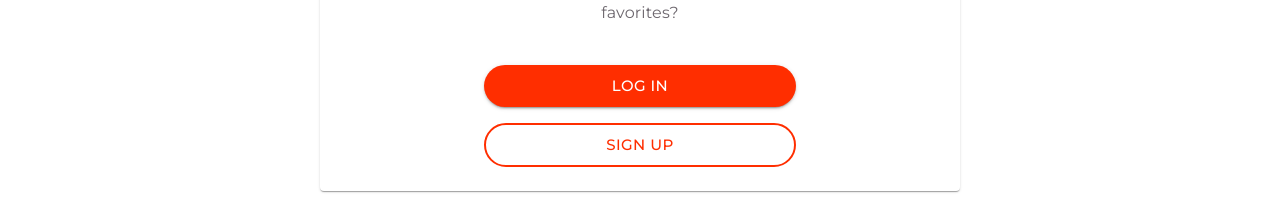
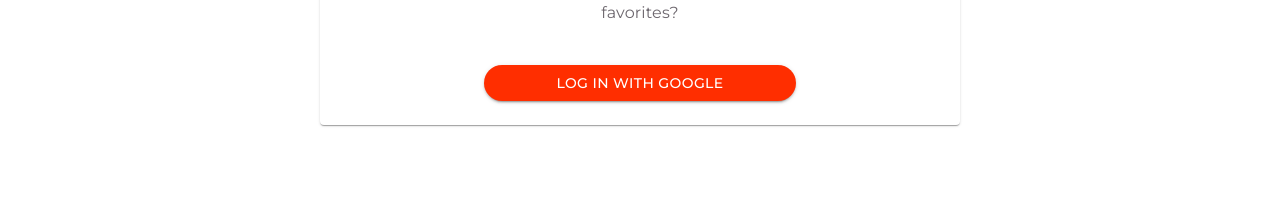
Before and after one commit to BBGard/daily-workouts, a React (Create React App) app: page /auth in a window 1280 px wide. Shown: the part 643-860 px from the top of the page. After the commit the page ends 816 px from the top, so only its background shows below. Built offline with nearby package versions, Linux system fonts and the light colour scheme; no server answers; the database is empty.

Commit message:
Removed unsused signup button

```diff
--- a/src/Pages/SignIn.jsx
+++ b/src/Pages/SignIn.jsx
@@ -115,7 +115,6 @@
             }}
           >
             <Button
-              size="large"
               variant="contained"
               sx={{
                 width: { xs: "100%", md: "50%" },
@@ -125,20 +124,7 @@
               color="secondary"
               onClick={signInWithGoogle}
             >
-              Log In
-            </Button>
-            <Button
-              size="large"
-              variant="outlined"
-              color="secondary"
-              sx={{
-                width: { xs: "100%", md: "50%" },
-                maxWidth: "50vw",
-                borderRadius: "25px",
-                border: "2px solid",
-              }}
-            >
-              Sign Up
+              Log In With Google
             </Button>
           </Box>
         </CardActions>
```
